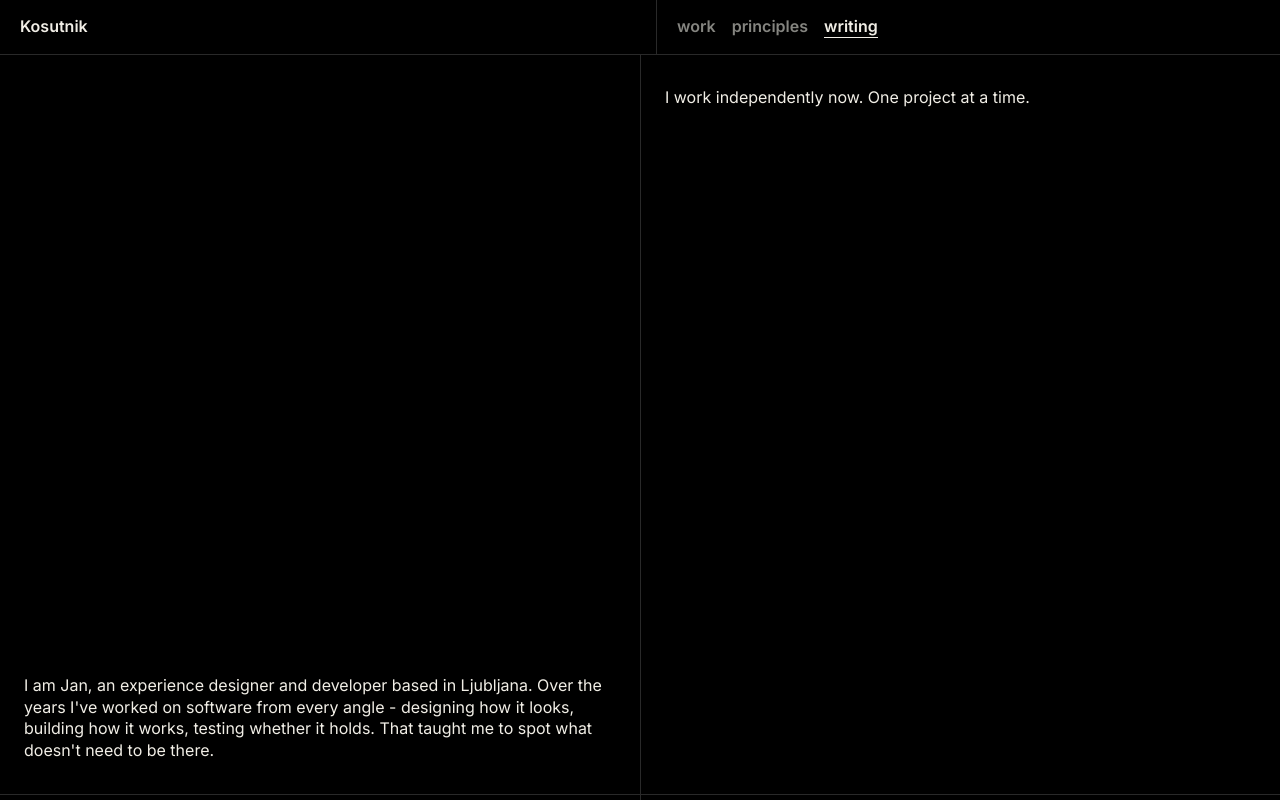
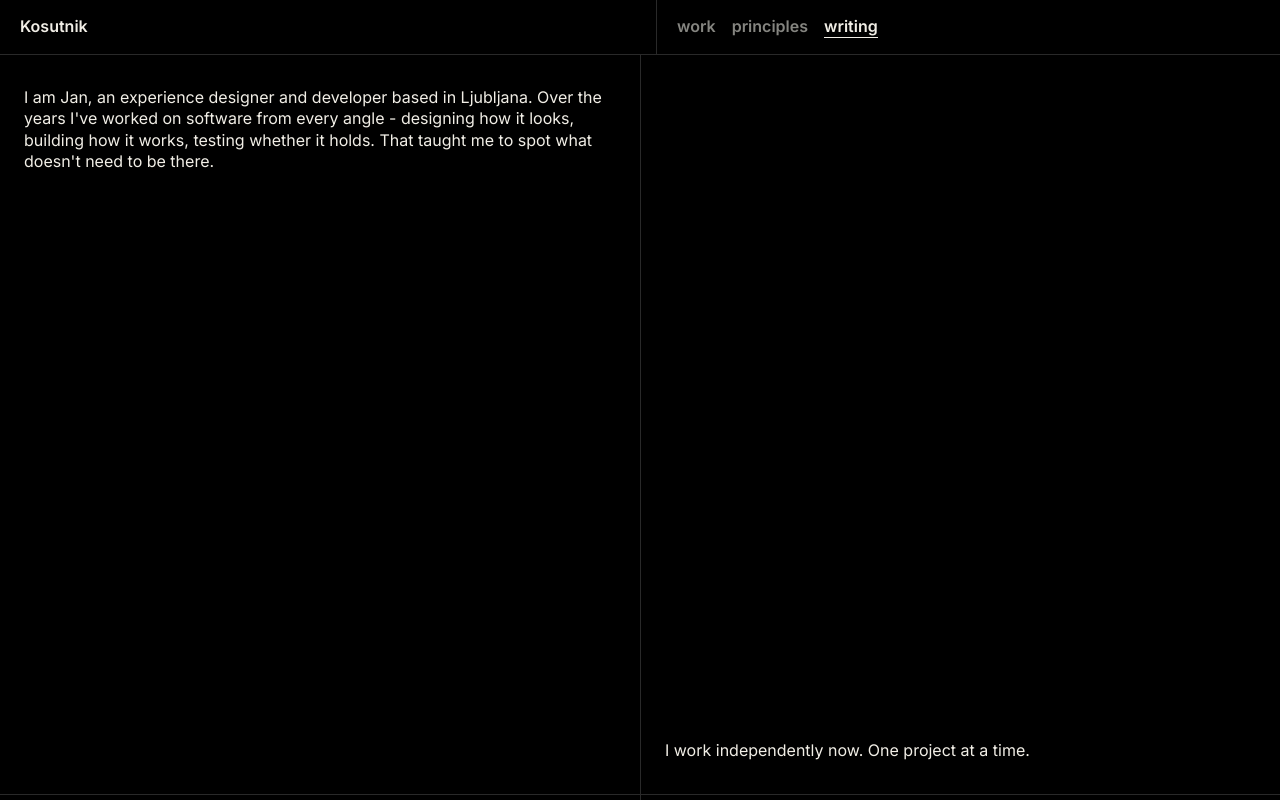
Before and after one commit to JanKosutnik/Kosutnik, a Next.js app: page /v1 in a window 1280 px wide. Shown: the top 800 px of the page. Built offline with nearby package versions, Linux system fonts and the light colour scheme.

Commit message:
Codex rebalance v1 introduction

```diff
--- a/app/v1/v1.module.css
+++ b/app/v1/v1.module.css
@@ -120,12 +120,12 @@
 .color .intro { min-height: calc(100vh - 3.75rem); }
 .color .intro h1 {
   display: flex;
-  align-items: flex-end;
+  align-items: flex-start;
 }
 
 .color .intro p {
   display: flex;
-  align-items: flex-start;
+  align-items: flex-end;
 }
 
 .color .sectionTitle {
```
